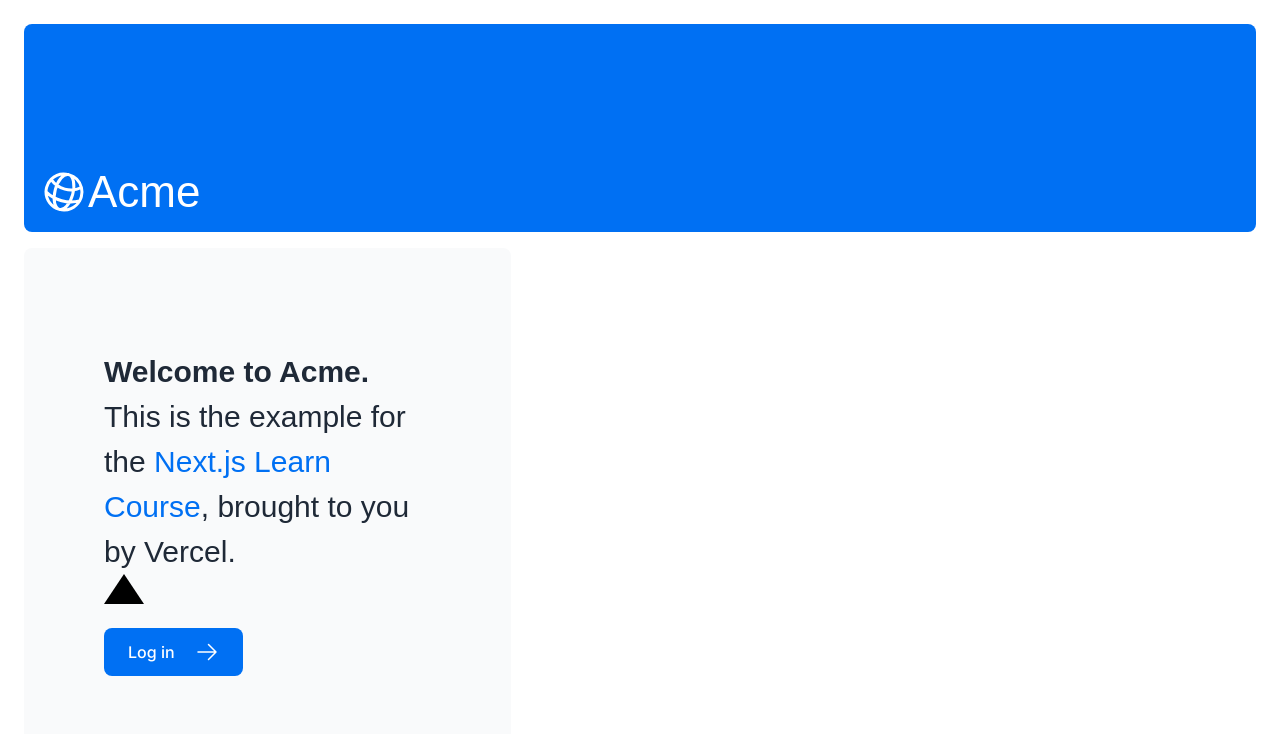
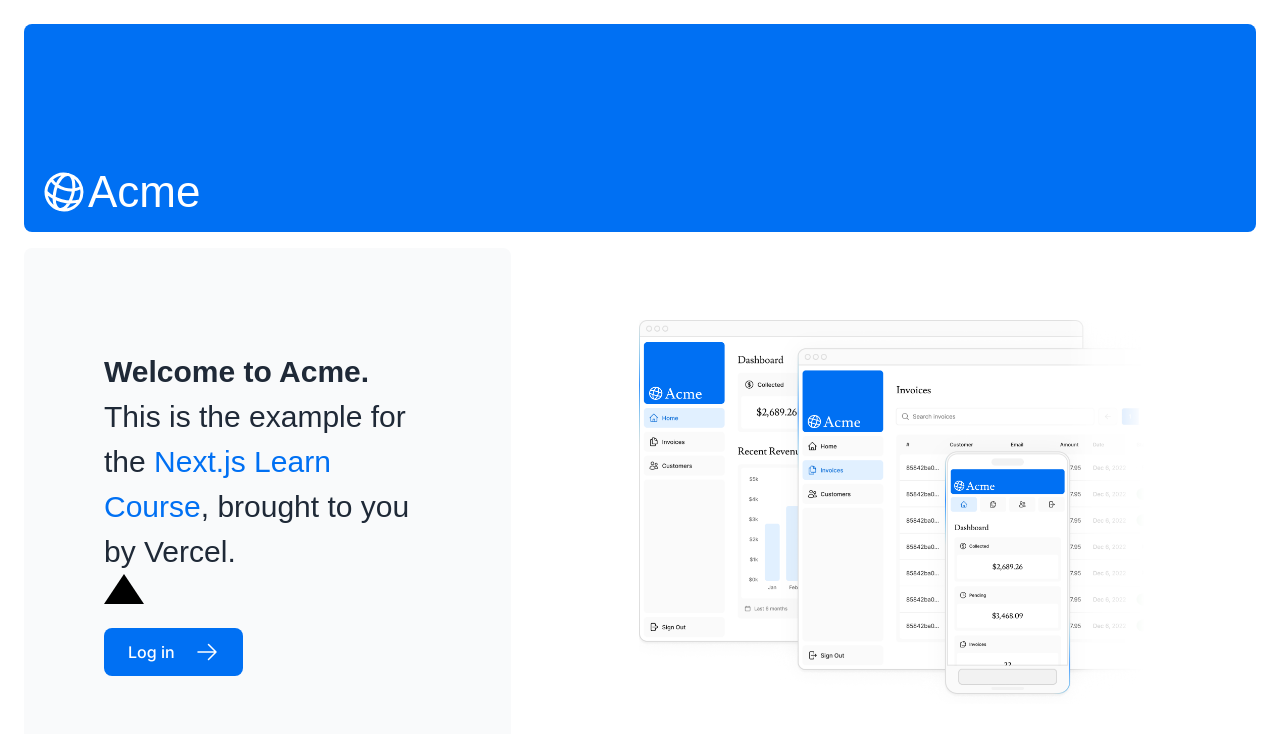
Before and after one commit to theBigBengi/nextjs-dashboard, a Next.js app: page / in a window 1280 px wide. Shown: the top 734 px of the page. Built offline with nearby package versions, Linux system fonts and the light colour scheme; a web font is replaced by a local one.

Commit message:
initial commit

```diff
--- a/app/page.tsx
+++ b/app/page.tsx
@@ -31,7 +31,7 @@
         </div>
         <div className="flex items-center justify-center p-6 md:w-3/5 md:px-28 md:py-12">
           {/* Add Hero Images Here */}
-          {/* <Image
+          <Image
             src="/hero-desktop.png"
             width={1000}
             height={760}
@@ -44,7 +44,7 @@
             height={620}
             className="block md:hidden"
             alt="Screenshot of the dashboard project showing mobile version"
-          /> */}
+          />
         </div>
       </div>
     </main>
--- a/app/ui/invoices/table.tsx
+++ b/app/ui/invoices/table.tsx
@@ -31,6 +31,7 @@
                         className="mr-2 rounded-full"
                         width={28}
                         height={28}
+                        alt="sda"
                       />
                       <p>{invoice.name}</p>
                     </div>
@@ -89,6 +90,7 @@
                         className="rounded-full"
                         width={28}
                         height={28}
+                        alt="s"
                       />
                       <p>{invoice.name}</p>
                     </div>
```
